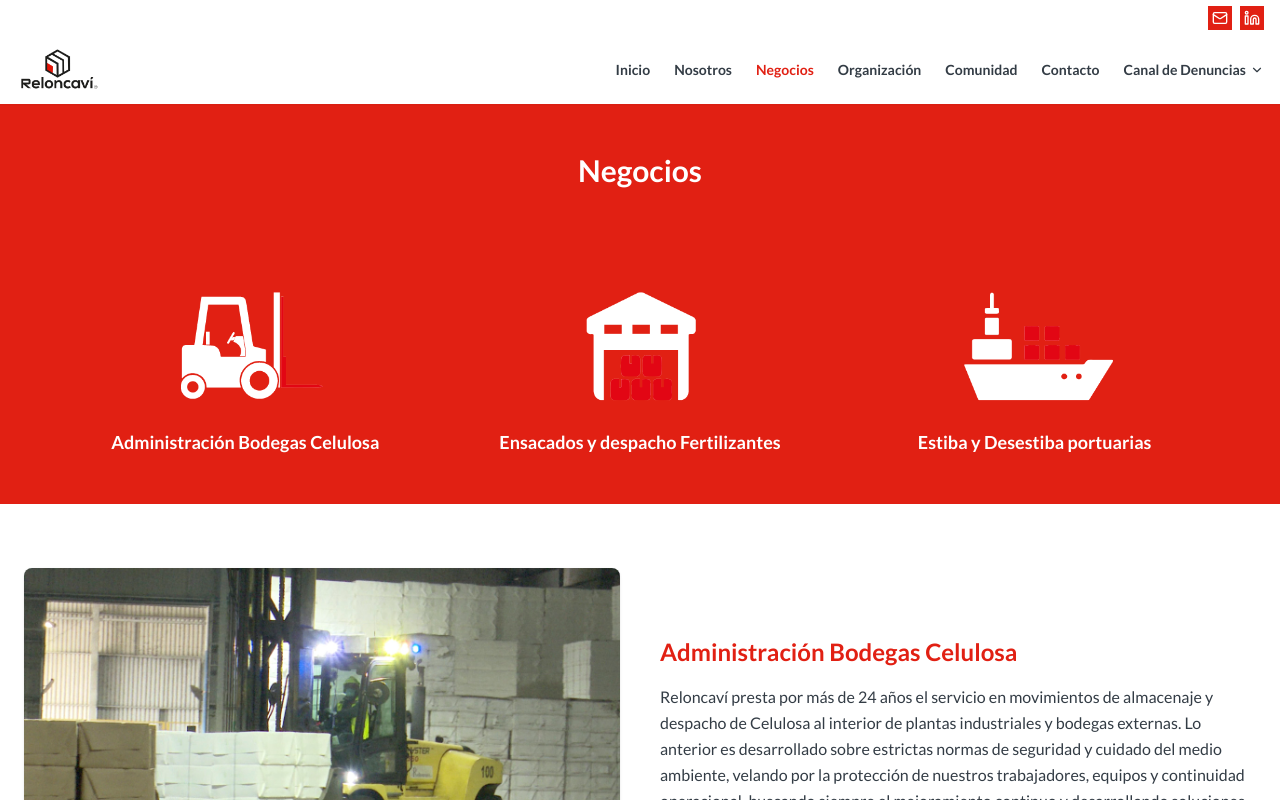
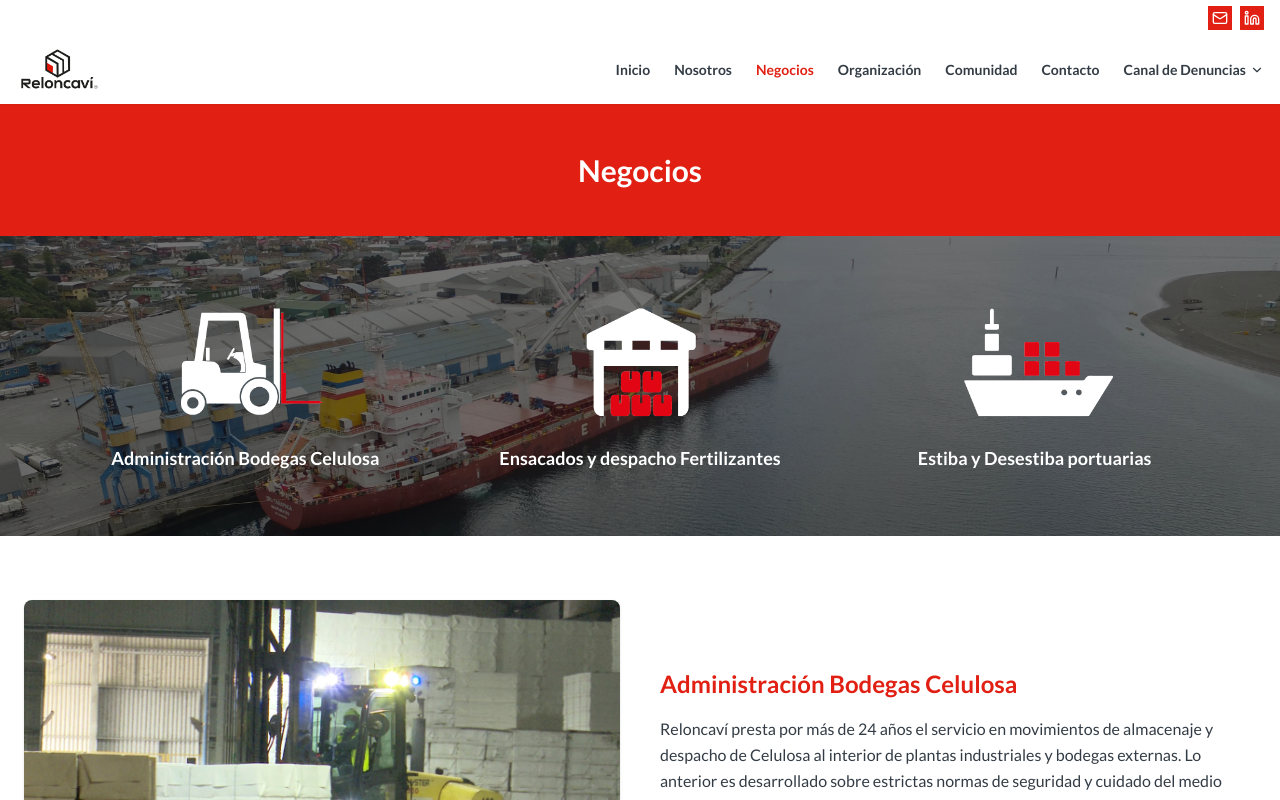
Before and after one commit to KaiseR0409/new-reloncavi-site-demo, a React (Vite) app: page /servicios in a window 1280 px wide. Shown: the top 800 px of the page. Built offline with nearby package versions, Linux system fonts and the light colour scheme.

Commit message:
feat: restore negocios title section background image (DJI_0072) with dark overlay

```diff
--- a/src/pages/Servicios.jsx
+++ b/src/pages/Servicios.jsx
@@ -32,8 +32,9 @@
         <h1 className="text-3xl font-bold text-white">Negocios</h1>
       </section>
 
-      <section className="bg-lust py-12 px-6">
-        <div className="max-w-6xl mx-auto grid gap-8 md:grid-cols-3">
+      <section className="relative bg-cover bg-center bg-fixed py-16 px-6" style={{ backgroundImage: "url(/img/negocios/DJI_0072.jpg)" }}>
+        <div className="absolute inset-0 bg-black/55" aria-hidden="true" />
+        <div className="relative max-w-6xl mx-auto grid gap-8 md:grid-cols-3">
           {ICONS.map((i) => (
             <div key={i.title} className="text-center">
               <img src={i.img} alt={i.title} loading="lazy" className="mx-auto h-32 object-contain" />
```
Also changed, not shown: public/img/negocios/DJI_0072.jpg (added).
